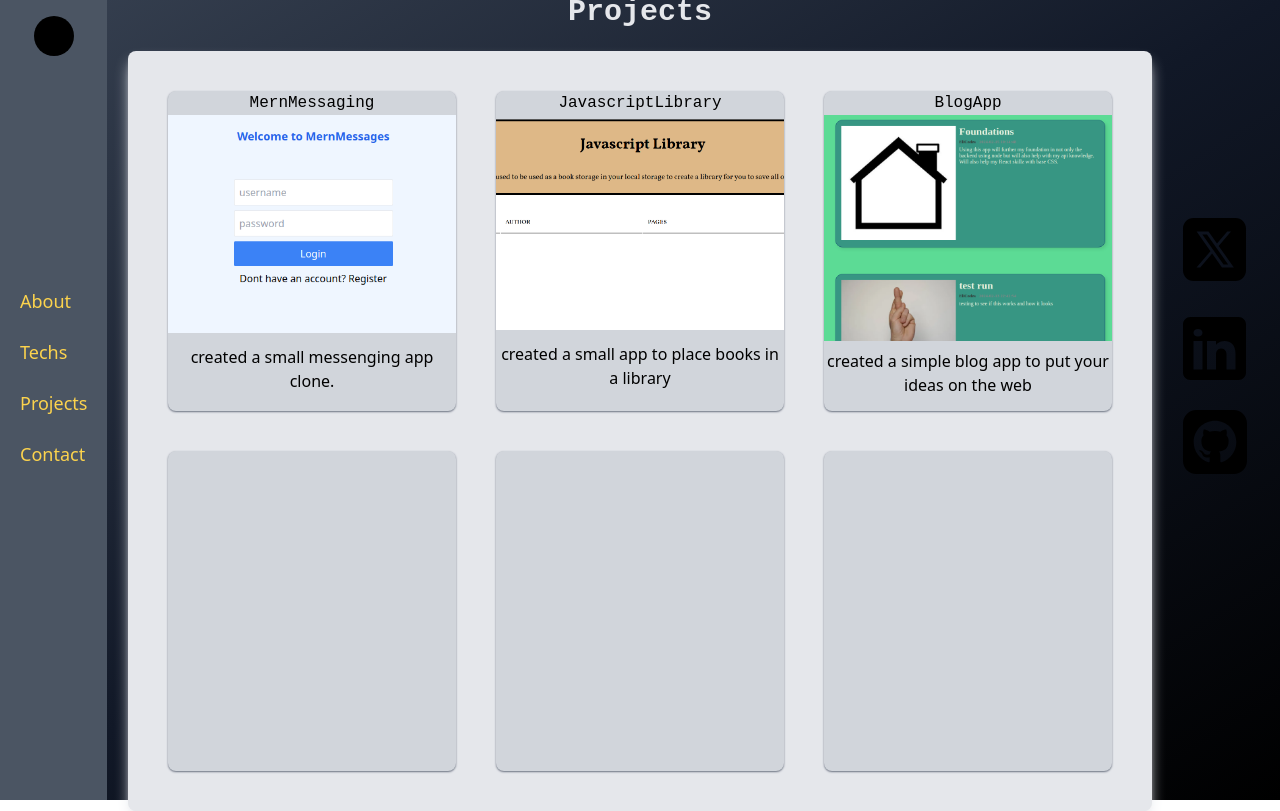
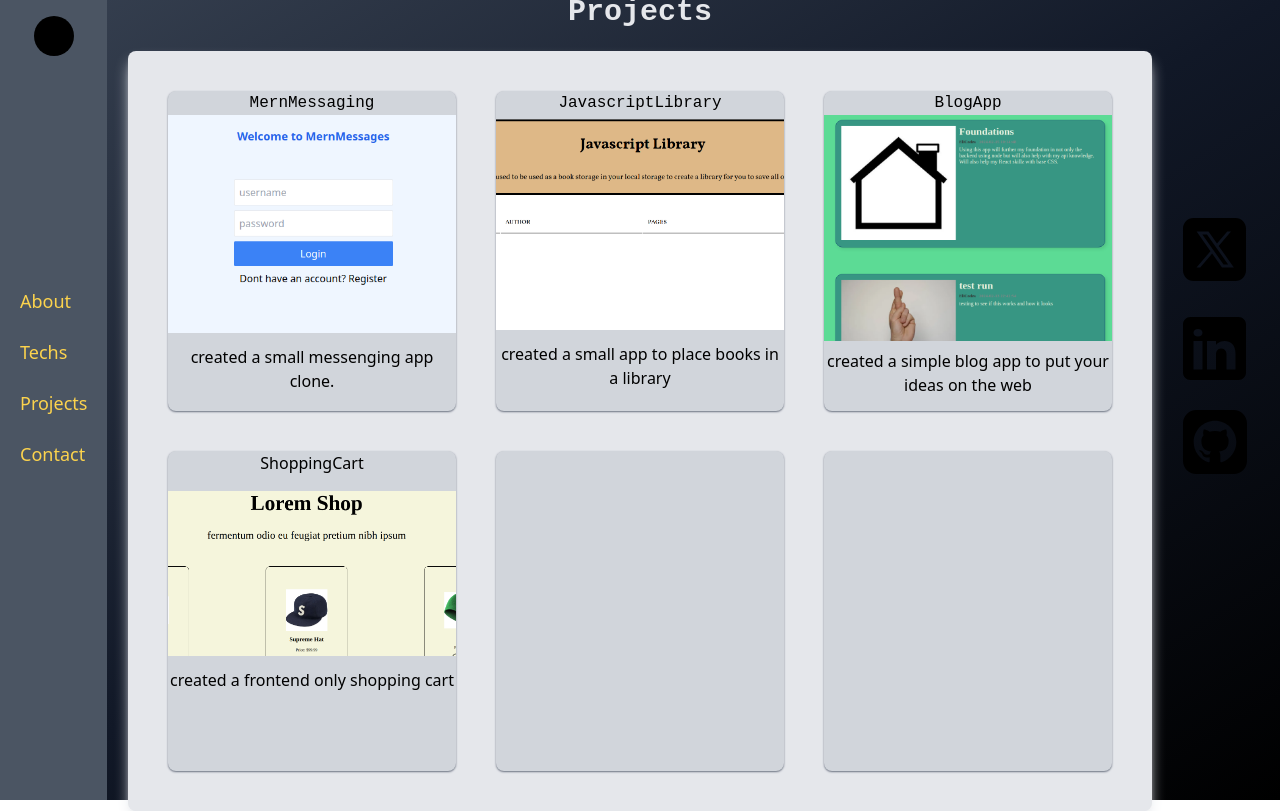
Before and after one commit to EliCodes-UX/ElisPersonalWebapp, a React (Vite) app in the folder client/: page / in a window 1280 px wide. Both pictures are taken after a click on the button "Projects". Built offline with nearby package versions, Linux system fonts and the light colour scheme; a web font is replaced by a local one; what tailwindcss-animated would draw is missing.

Commit message:
added cart to projects

```diff
--- a/client/src/components/MainPage.jsx
+++ b/client/src/components/MainPage.jsx
@@ -6,6 +6,7 @@ import gitHub from '../assets/icon-github-3.svg';
 import MernMessages from '../assets/mernMessages.png';
 import JSLibrary from '../assets/javascriptLibrary.png';
 import BlogApp from '../assets/blogApp.png';
+import Shop from '../assets/shop.png';
 
 export default function MainPage() {
   const [showFirstParagraph, setShowFirstParagraph] = useState(true);
@@ -283,7 +284,11 @@ export default function MainPage() {
                   created a simple blog app to put your ideas on the web
                 </p>
               </div>
-              <div className='projectDivs'></div>
+              <div className='projectDivs'>
+                <h2 className='mb-4'>ShoppingCart</h2>
+                <img src={Shop} />
+                <p className='mt-3'>created a frontend only shopping cart</p>
+              </div>
               <div className='projectDivs'></div>
               <div className='projectDivs'></div>
             </div>
```
Also changed, not shown: client/src/assets/shop.png (added).
